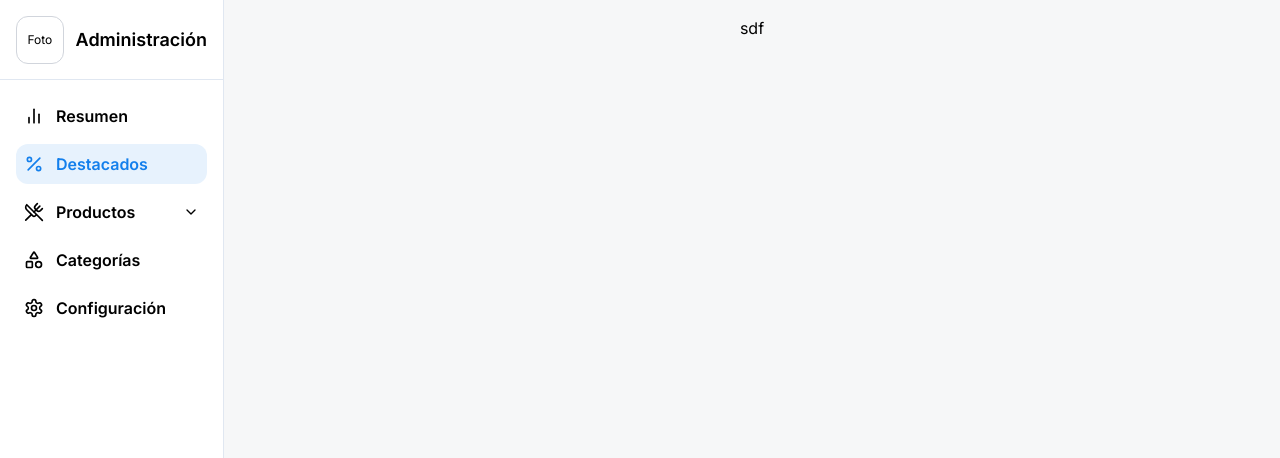
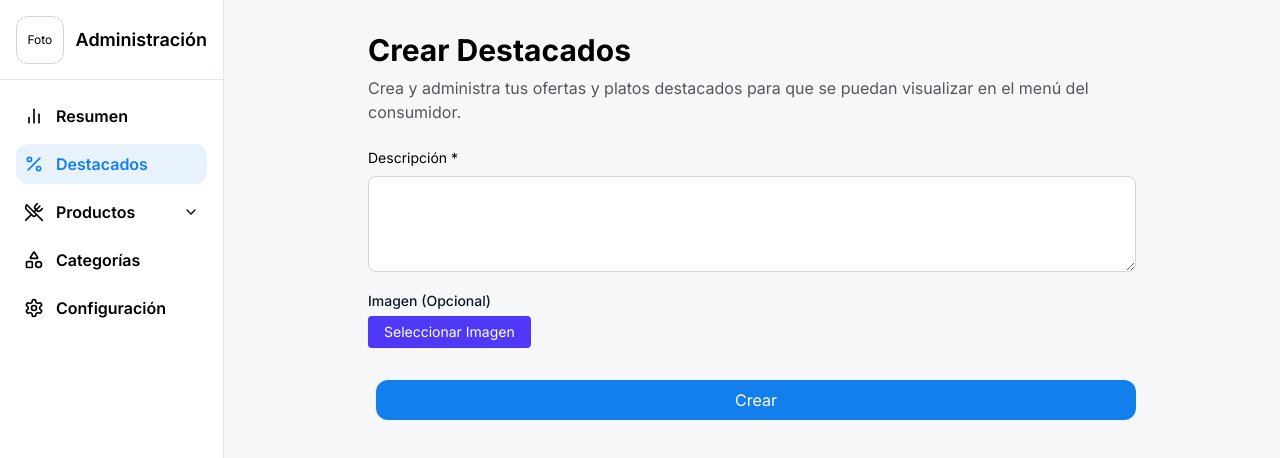
Before and after one commit to CristianTapia/dashboard, a Next.js app: page /dashboard/destacados in a window 1280 px wide. Shown: the top 458 px of the page. Built offline with nearby package versions, Linux system fonts and the light colour scheme.

Commit message:
Adding border color once the input is pressed

```diff
--- a/app/globals.css
+++ b/app/globals.css
@@ -5,8 +5,10 @@
   --color-foreground: #ffffff; /* Color para el fondo de la barra lateral */
   --color-bg-selected: #e7f2fd; /* Color para el botón/texto seleccionado */
   --color-txt-selected: #137fec; /* Color para el botón/texto seleccionado */
+  --color-txt-secondary: #52585d; /* Color gris claro para textos secundarios */
   --color-button-send: #137fec; /* Azul vibrante para botones de envío */
   --color-line-limit: #e0e7f1; /* Color para líneas divisorias */
+  --color-border-box: #d1d5dc; /* Color para bordes de cajas */
 }
 
 @theme inline {
--- a/app/ui/CollapsibleNavButton.tsx
+++ b/app/ui/CollapsibleNavButton.tsx
@@ -32,7 +32,7 @@ export default function CollapsibleNavButton({
         aria-expanded={open}
         aria-controls={panelId}
         // ✅ mismo layout que tus otros ítems: columna fija para el ícono, texto, caret
-        className="w-full flex items-center p-2 rounded-xl hover:bg-[var(--color-selected)]"
+        className="cursor-pointer w-full flex items-center p-2 rounded-xl hover:bg-[var(--color-selected)]"
       >
         <span className="pr-3">{icon}</span>
         <span className="text-md font-semibold">{label}</span>
--- a/app/ui/Highlights.tsx
+++ b/app/ui/Highlights.tsx
@@ -1,7 +1,34 @@
+import ImageInput from "@/app/ui/Modals/ImageInput";
+
 export default function Highlights() {
   return (
-    <div className="flex w-full h-full justify-center">
-      <p>sdf</p>
+    <div className="mx-auto max-w-3xl pt-4 flex flex-col">
+      <div className="flex flex-col items-start gap-2">
+        <h1 className="text-3xl font-bold">Crear Destacados</h1>
+        <p className="text-md text-[var(--color-txt-secondary)]">
+          Crea y administra tus ofertas y platos destacados para que se puedan visualizar en el menú del consumidor.
+        </p>
+      </div>
+
+      <form className="flex flex-col gap-4 mt-6">
+        {/* Description */}
+        <div className="flex flex-col">
+          <label className="text-sm pb-2">Descripción *</label>
+          <textarea
+            name="description"
+            // type="text"
+            // value="{form.description}"
+            className="form-textarea bg-[var(--color-foreground)] rounded-lg border border-[var(--color-border-box)] focus:outline-none focus:ring-0 focus:border-[var(--color-button-send)] p-3 h-24"
+            // onChange="{handleChange}"
+          />
+        </div>
+
+        {/* Imagen */}
+        <ImageInput />
+
+        {/* Send form button */}
+        <button className="p-2 bg-[var(--color-button-send)] text-white rounded-xl ml-2 cursor-pointer ">Crear</button>
+      </form>
     </div>
   );
 }
```
